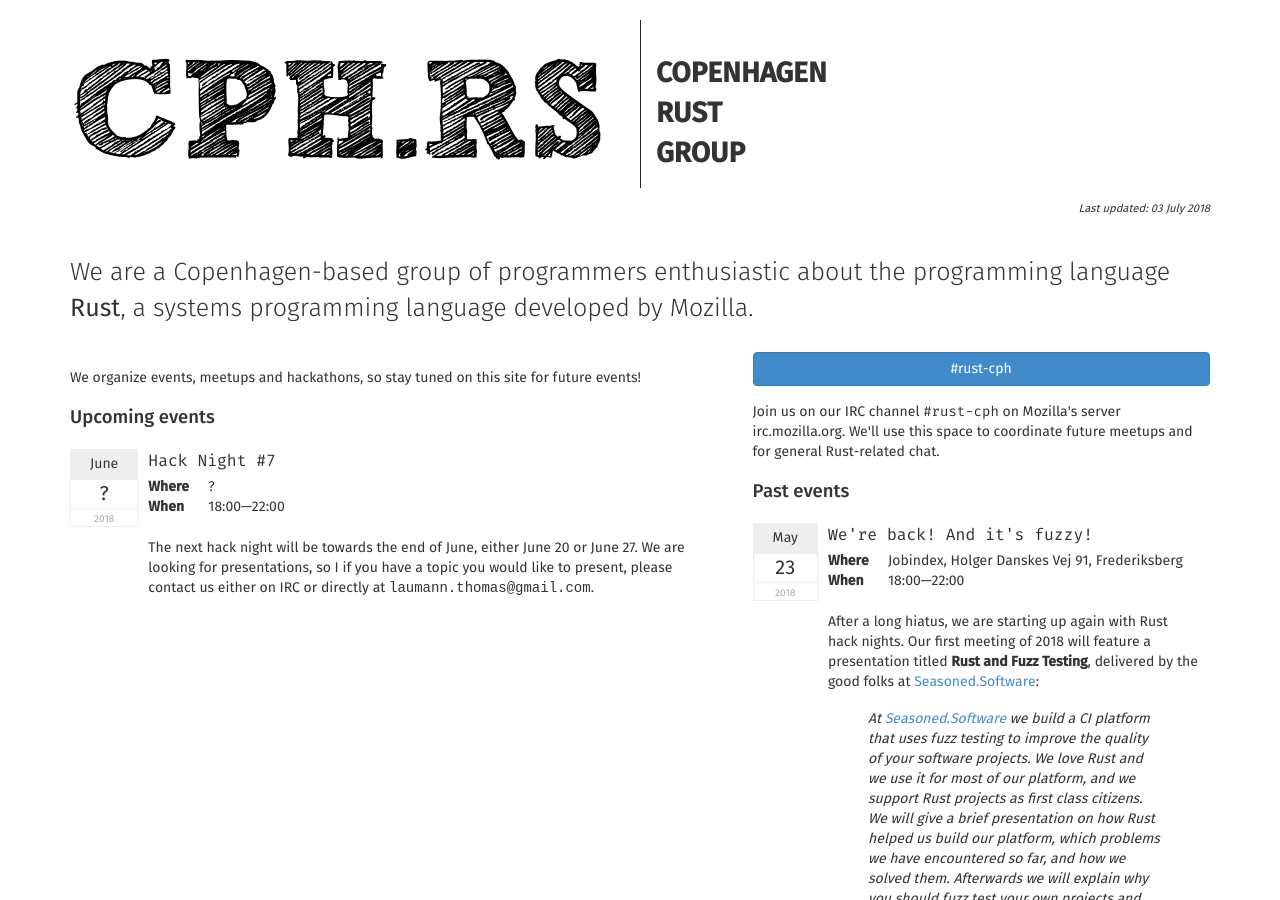
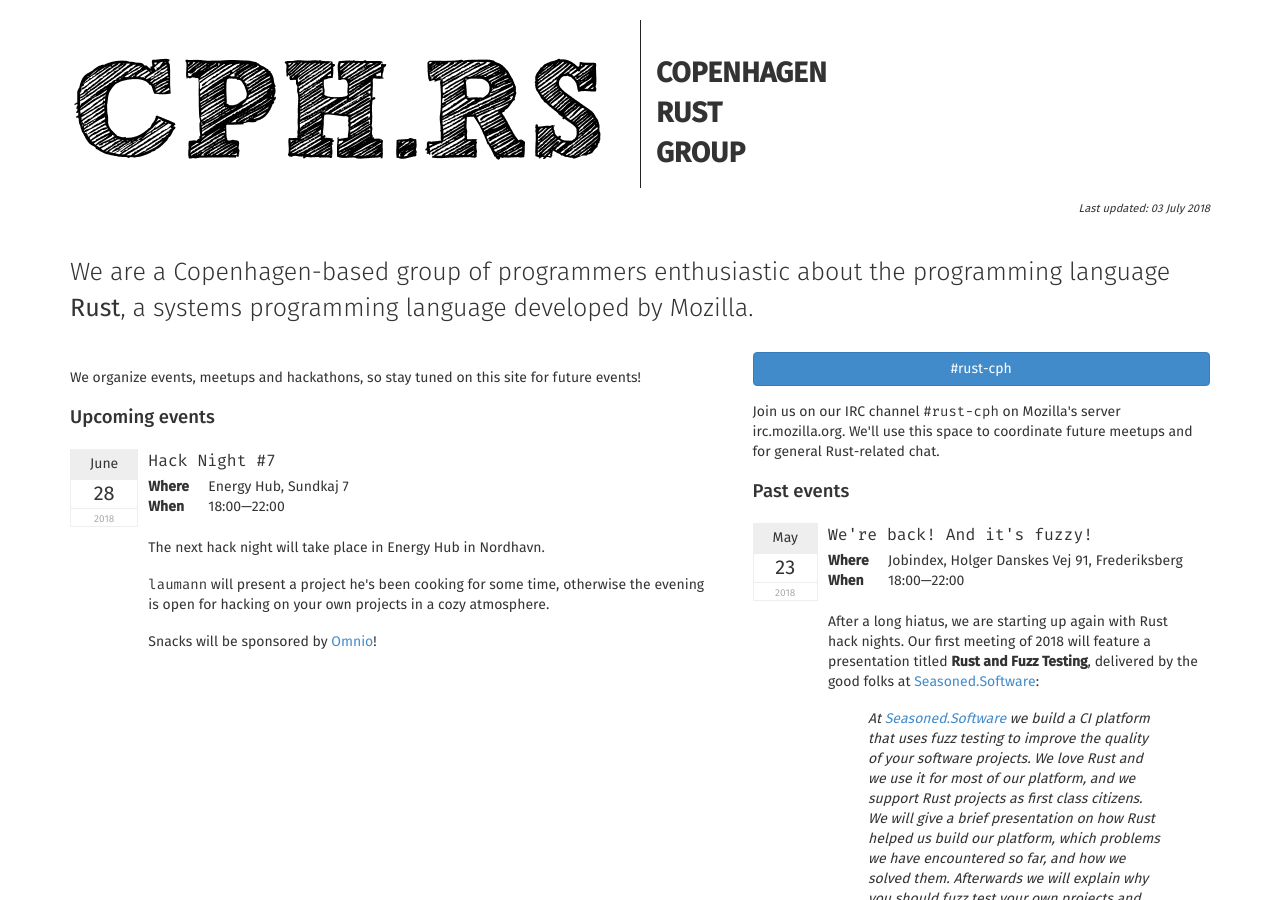
Before and after one commit to laumann/cph.rs, a Jekyll site: the page built from index.html, in a window 1280 px wide and 900 px high. Built offline with Jekyll 4.4.1, drawn with Linux system fonts in a browser that asks for light colours; Markdown is read by kramdown in place of the engine named in the settings.

Commit message:
Announce Rust Hack Night #7

```diff
--- a/index.html
+++ b/index.html
@@ -22,7 +22,7 @@ title: The Copenhagen Rust Group
 	<article class="event">
 	  <div class="event-date">
 	    <p class="event-month">June</p>
-            <p class="event-day">?</p>
+            <p class="event-day">28</p>
             <p class="event-year">2018</p>
 	  </div>
 	  <div class="event-desc">
@@ -32,17 +32,20 @@ title: The Copenhagen Rust Group
 
 	    <dl class="dl-horizontal">
 	      <dt>Where</dt>
-	      <dd>?</dd>
+	      <dd>Energy Hub, Sundkaj 7<dd>
 
 	      <dt>When</dt>
 	      <dd>18:00&mdash;22:00</dd>
 	    </dl>
 
-	    <p>The next hack night will be towards the end of June, either June 20
-        or June 27. We are looking for presentations, so I if you have a topic
-        you would like to present, please contact us either on IRC or directly
-        at <kbd>laumann.thomas</kbd><!-- space
-	    --><kbd>@</kbd><!-- more space --><kbd>gmail.com</kbd>.</p>
+	    <p>The next hack night will take place in Energy Hub in Nordhavn.</p>
+
+		<p><code>laumann</code> will present a project he's been cooking for
+		some time, otherwise the evening is open for hacking on your own
+		projects in a cozy atmosphere.</p>
+
+		<p>Snacks will be sponsored by <a href="https://omnio.net">Omnio</a>!</p>
+
          </div>
 	</article>
 
```
